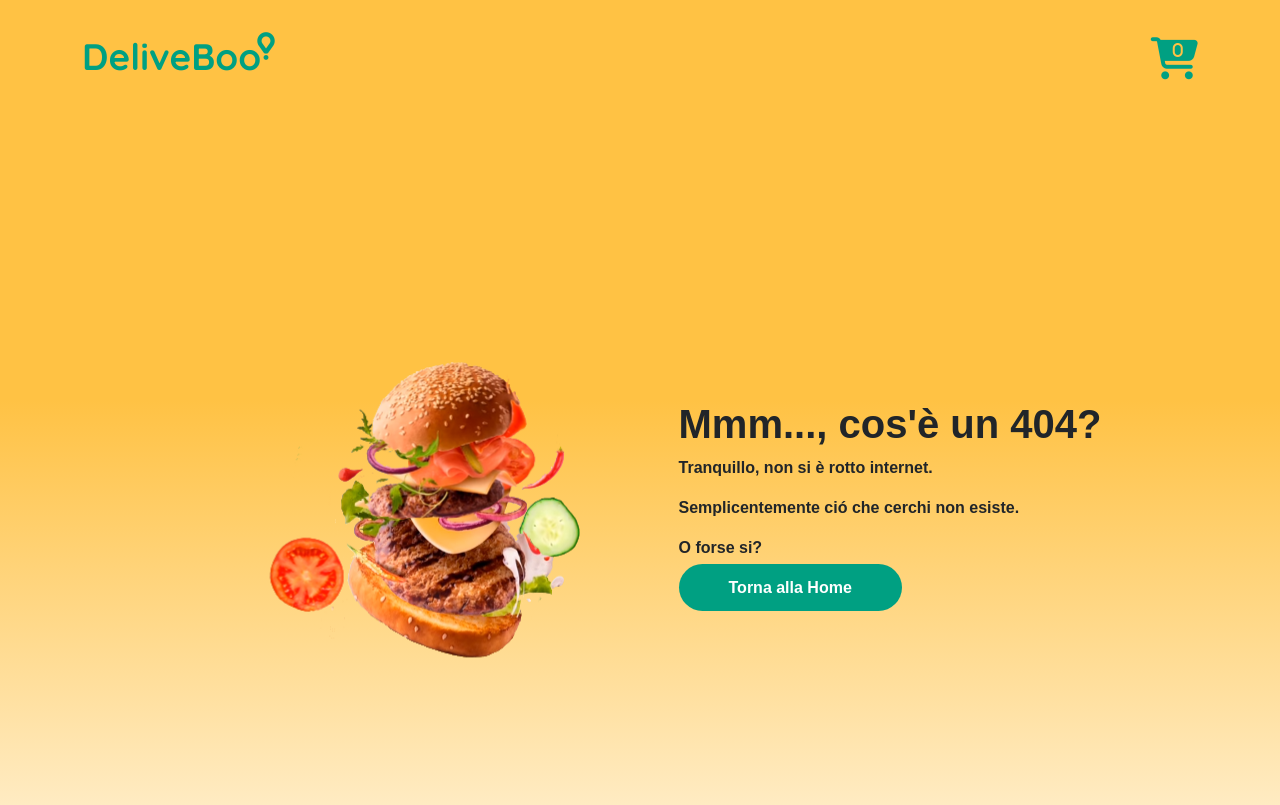
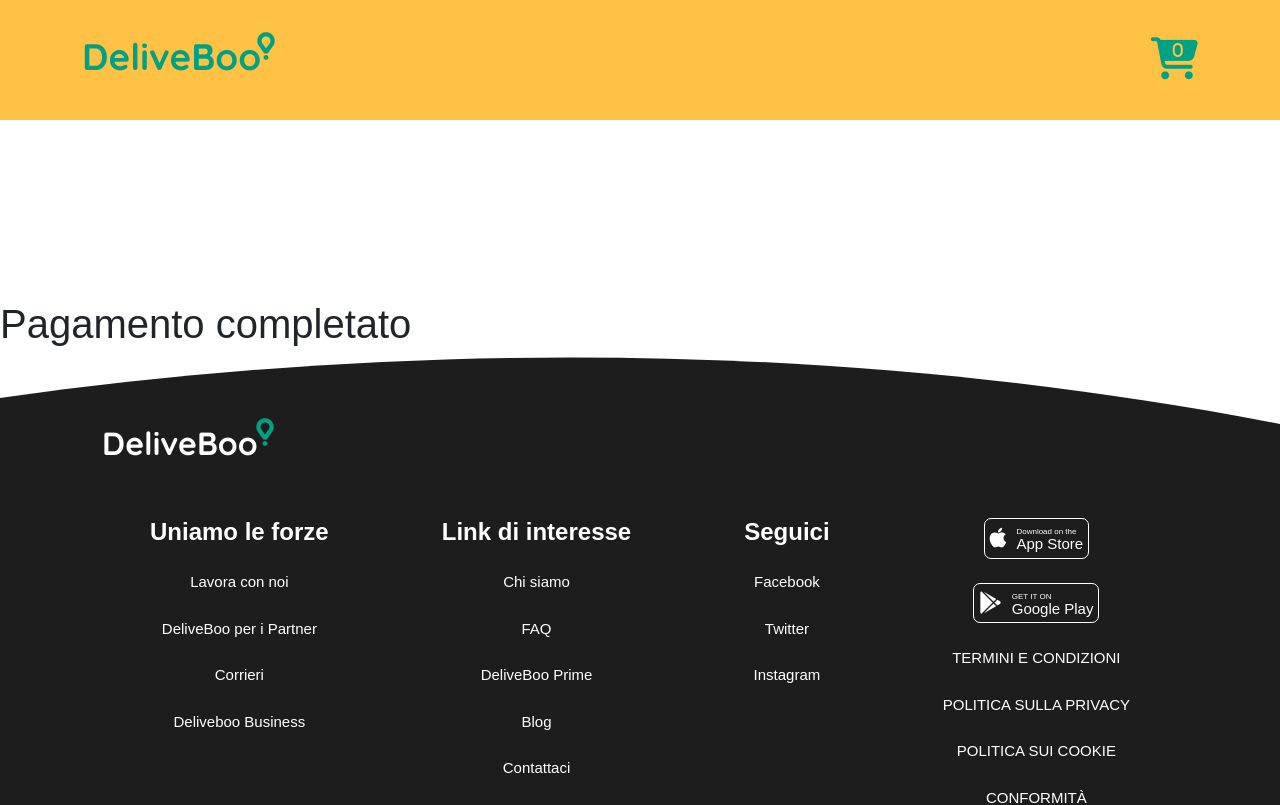
Before and after one commit to BiagioCaputo/vue-deliveboo, a Vue app: page /result_payment in a window 1280 px wide. Before the commit this address led to /not-found. Shown: the top 805 px of the page. Built offline with nearby package versions, Linux system fonts and the light colour scheme.

Commit message:
Created a payment result page

```diff
--- /dev/null
+++ b/src/assets/pages/ResultPaymentPage.vue
@@ -0,0 +1,27 @@
+<script>
+import { store } from '../../data/store.js'
+export default {
+    name: 'ResultPayment',
+    data() {
+        return {
+            store,
+        }
+    },
+    methods: {
+
+
+    },
+    mounted() {
+    },
+}
+</script>
+
+<template>
+    <h1>Pagamento completato</h1>
+</template>
+
+<style lang="scss" scoped>
+h1 {
+    margin-top: 300px;
+}
+</style>
--- a/src/components/AppPaymentModal.vue
+++ b/src/components/AppPaymentModal.vue
@@ -1,6 +1,7 @@
 <script>
 import axios from 'axios';
 import { store } from '../data/store.js';
+import { router } from '../router/index.js'; //importo il router per poter spostarmi nella lista categorie all'interno di una funzione
 
 const endpoint = 'http://localhost:8000/api';
 
@@ -82,7 +83,8 @@
                     // Ripulisco il carrello e spengo il loader
                     // TODO Ripulire il carrello nel localStorage
                     this.store.cart = [];
-                    store.checkout = false
+                    store.checkout = false;
+                    this.$router.push({ name: 'resultPaymentPage' }); // Reindirizza alla pagina di conferma pagamento
                 })
         }
     },
--- a/src/router/index.js
+++ b/src/router/index.js
@@ -6,6 +6,7 @@
 import RestaurantMenuPage from '../assets/pages/RestaurantMenuPage.vue';
 import CartPage from '../assets/pages/CartPage.vue';
 import NotFoundPage from '../assets/pages/NotFoundPage.vue';
+import ResultPaymentPage from '../assets/pages/ResultPaymentPage.vue';
 
 //Rotte
 const router = createRouter({
@@ -19,6 +20,7 @@
         { path: '/restaurants', component: ListRestaurantsPage, name: 'list' },
         { path: '/restaurant/:id', component: RestaurantMenuPage, name: 'menu' },
         { path: '/cart', component: CartPage, name: 'cart' },
+        { path: '/result_payment', component: ResultPaymentPage, name: 'resultPaymentPage' },
         { path: '/not-found', component: NotFoundPage, name: 'not-found' },
         { path: '/:patchMatch(.*)*', redirect: 'not-found' },
     ]
```
